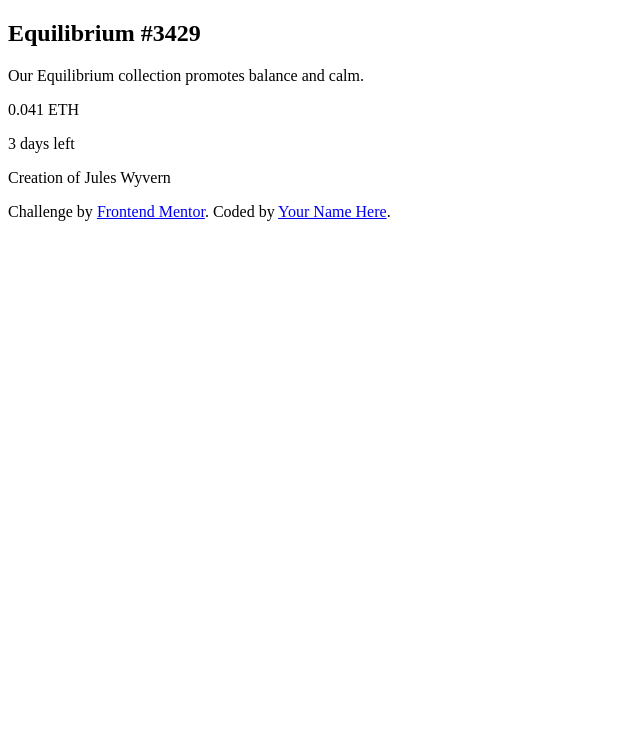
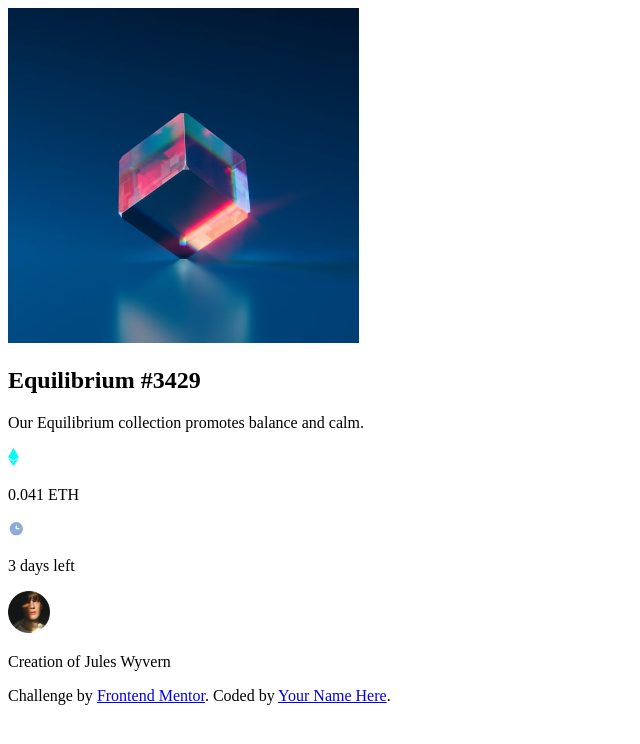
Before and after one commit to PHnrq/nft-preview-card-component, a plain HTML site: page index.html in a window 1280 px wide. Shown: the whole page, without its empty margins (0-640 px from the left). Drawn offline with Linux system fonts and the light colour scheme.

Commit message:
add base html

```diff
--- a/index.html
+++ b/index.html
@@ -14,17 +14,24 @@
 </head>
 <body>
   <main>
-    <h2>Equilibrium #3429</h2>
-    <p>Our Equilibrium collection promotes balance and calm.</p>
-    <section>
-      <p>0.041 ETH</p>
-      <p>3 days left</p>
+    <img src="./images/image-equilibrium.jpg" alt="cubo em equilibrio por uma aresta" width="351px" height="335px" class="equilibrium-img">
+    <h2 class="Title">Equilibrium #3429</h2>
+    <p class="descripition">Our Equilibrium collection promotes balance and calm.</p>
+    <section class="info">
+      <div class="ethereum-info">
+        <img src="./images/icon-ethereum.svg" alt="cyan crystal">
+        <p>0.041 ETH</p>
+      </div>
+      <div class="time-info">
+        <img src="./images/icon-clock.svg" alt="clock">
+        <p>3 days left</p>
+      </div>
     </section>
-    <div></div>
-    <section>
-      <p>Creation of Jules Wyvern</p>
+    <div class="divider"></div>
+    <section class="user-info">
+      <img src="./images/image-avatar.png" alt="user avatar" width="42px" height="42px">
+      <p class="name-author">Creation of Jules Wyvern</p>
     </section>
-
   </main>
   <div class="attribution">
     Challenge by <a href="https://www.frontendmentor.io?ref=challenge" target="_blank">Frontend Mentor</a>.
```
